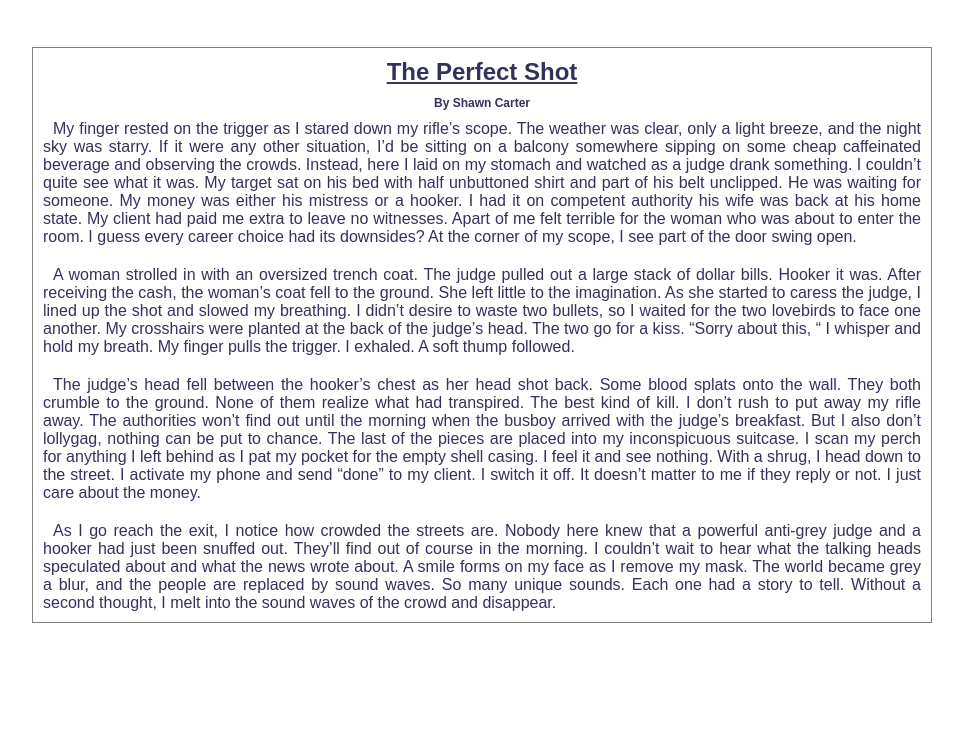
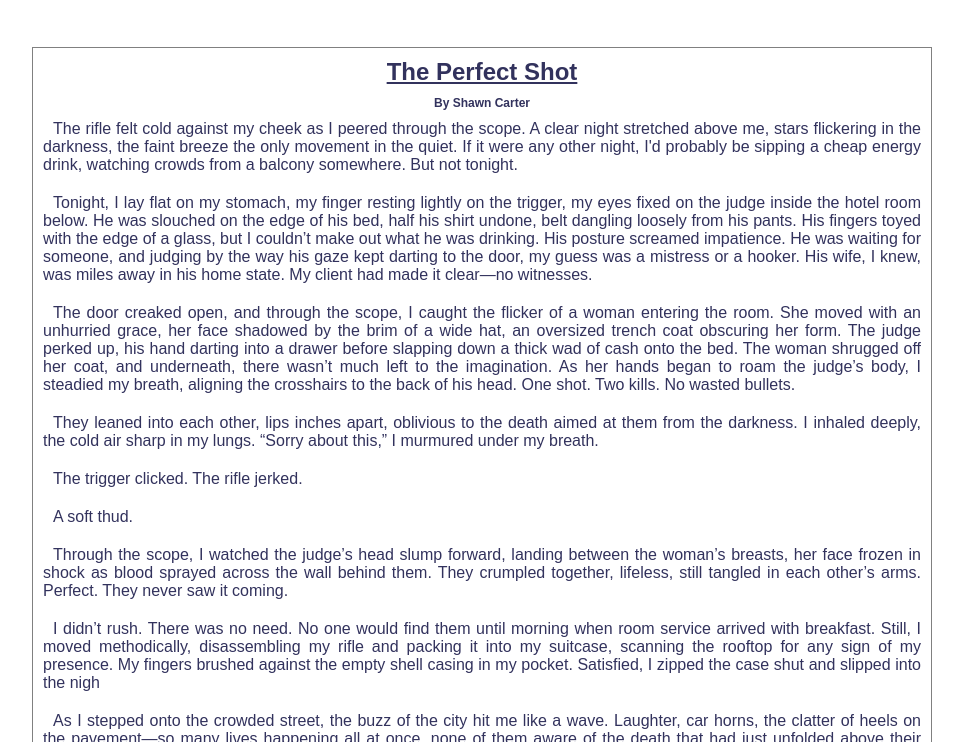
Before and after one commit to ShawnCart3r/Officialwritingwebsite, a plain HTML site: page pages/Vignette/sniper.html in a window 1280 px wide. Shown: the part 210-952 px from the top of the page, without its empty margins (158-1121 px from the left). Before the commit the page ends 865 px from the top, so only its background shows below. Drawn offline with Linux system fonts and the light colour scheme.

Commit message:
Update sniper.html

```diff
--- a/pages/Vignette/sniper.html
+++ b/pages/Vignette/sniper.html
@@ -38,23 +38,23 @@
             <h1 class="title">The Perfect Shot</h1>
             <h1 class="author">By Shawn Carter</h1>
             <div class="content__story">
-                <p class="paragraph">My finger rested on the trigger as I stared down my rifle’s scope. The weather was clear, only a light breeze, and the night sky was starry. If it were any other situation, I’d be sitting on a balcony somewhere sipping on some cheap caffeinated beverage and observing the crowds. Instead, here I laid on my stomach and watched as a judge drank something. I couldn’t quite see what it was. My target sat on his bed with half unbuttoned shirt and part of his belt unclipped. He was waiting for someone. My money was either his mistress or a hooker. I had it on competent authority his wife was back at his home state. My client had paid me extra to leave no witnesses. Apart of me felt terrible for the woman who was about to enter the room. I guess every career choice had its downsides? At the corner of my scope, I see part of the door swing open.
-                </p>
-                <p class="paragraph">
-                    A woman strolled in with an oversized trench coat. The judge pulled out a large stack of dollar bills. Hooker it was. After receiving the cash, the woman’s coat fell to the ground. She left little to the imagination. As she started to caress the judge, I lined up the shot and slowed my breathing. I didn’t desire to waste two bullets, so I waited for the two lovebirds to face one another. My crosshairs were planted at the back of the judge’s head. The two go for a kiss. “Sorry about this, “ I whisper and hold my breath. My finger pulls the trigger. I exhaled.  A soft thump followed.
+               <p class="paragraph">The rifle felt cold against my cheek as I peered through the scope. A clear night stretched above me, stars flickering in the darkness, the faint breeze the only movement in the quiet. If it were any other night, I'd probably be sipping a cheap energy drink, watching crowds from a balcony somewhere. But not tonight.</p>
+               <p class="paragraph">Tonight, I lay flat on my stomach, my finger resting lightly on the trigger, my eyes fixed on the judge inside the hotel room below. He was slouched on the edge of his bed, half his shirt undone, belt dangling loosely from his pants. His fingers toyed with the edge of a glass, but I couldn’t make out what he was drinking. His posture screamed impatience. He was waiting for someone, and judging by the way his gaze kept darting to the door, my guess was a mistress or a hooker. His wife, I knew, was miles away in his home state. My client had made it clear—no witnesses.</p>
+               <p class="paragraph">The door creaked open, and through the scope, I caught the flicker of a woman entering the room. She moved with an unhurried grace, her face shadowed by the brim of a wide hat, an oversized trench coat obscuring her form. The judge perked up, his hand darting into a drawer before slapping down a thick wad of cash onto the bed. The woman shrugged off her coat, and underneath, there wasn’t much left to the imagination. As her hands began to roam the judge’s body, I steadied my breath, aligning the crosshairs to the back of his head. One shot. Two kills. No wasted bullets.</p>
+               <p class="paragraph">They leaned into each other, lips inches apart, oblivious to the death aimed at them from the darkness. I inhaled deeply, the cold air sharp in my lungs. “Sorry about this,” I murmured under my breath.</p>
+                <p class="paragraph">The trigger clicked. The rifle jerked.</p>
+               <p class="paragraph">A soft thud.</p>
 
-                </p>
-
-                <p class="paragraph">
-                    The judge’s head fell between the hooker’s chest as her head shot back. Some blood splats onto the wall. They both crumble to the ground. None of them realize what had transpired. The best kind of kill. I don’t rush to put away my rifle away. The authorities won’t find out until the morning when the busboy arrived with the judge’s breakfast. But I also don’t lollygag, nothing can be put to chance. The last of the pieces are placed into my inconspicuous suitcase. I scan my perch for anything I left behind as I pat my pocket for the empty shell casing. I feel it and see nothing. With a shrug, I head down to the street. I activate my phone and send “done” to my client. I switch it off. It doesn’t matter to me if they reply or not. I just care about the money.
+                 <p class="paragraph">Through the scope, I watched the judge’s head slump forward, landing between the woman’s breasts, her face frozen in shock as blood sprayed across the wall behind them. They crumpled together, lifeless, still tangled in each other’s arms. Perfect. They never saw it coming.</p>
+               <p class="paragraph">I didn’t rush. There was no need. No one would find them until morning when room service arrived with breakfast. Still, I moved methodically, disassembling my rifle and packing it into my suitcase, scanning the rooftop for any sign of my presence. My fingers brushed against the empty shell casing in my pocket. Satisfied, I zipped the case shut and slipped into the nigh</p>
+               <p class="paragraph">As I stepped onto the crowded street, the buzz of the city hit me like a wave. Laughter, car horns, the clatter of heels on the pavement—so many lives happening all at once, none of them aware of the death that had just unfolded above their heads.</p>
+               <p class="paragraph">I activated my phone with a quick swipe, typed out a single word: done. Then switched it off, the satisfaction settling in. The money would come; it always did. The talking heads would have their field day, the papers would run their stories, and I’d disappear into the hum of the city, just another ghost among the noise.</p>
+                <p class="paragraph">A smile crept across my face as I removed my mask, the world around me turning into a blur of motion and sound. I melted into the crowd, a phantom in the grey, carried away by the symphony of the night.</p>
+               <p class="paragraph"></p>
 
 
-                </p>
-                <p class="paragraph">
-                    As I go reach the exit, I notice how crowded the streets are. Nobody here knew that a powerful anti-grey judge and a hooker had just been snuffed out. They’ll find out of course in the morning. I couldn’t wait to hear what the talking heads speculated about and what the news wrote about. A smile forms on my face as I remove my mask. The world became grey a blur, and the people are replaced by sound waves. So many unique sounds. Each one had a story to tell. Without a second thought, I melt into the sound waves of the crowd and disappear.
 
 
-                </p>
 
             </div>
 
```
